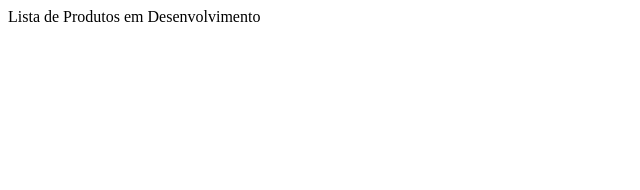
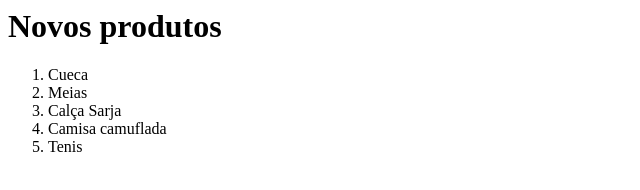
Before and after one commit to dikasudre/gama-no-github, a plain HTML site: page listaprodutos.html in a window 1280 px wide. Shown: the whole page, without its empty margins (0-640 px from the left). Drawn offline with Linux system fonts and the light colour scheme.

Commit message:
criado html da pagina

```diff
--- a/listaprodutos.html
+++ b/listaprodutos.html
@@ -1 +1,15 @@
-Lista de Produtos em Desenvolvimento
+<html>
+	<head>
+		<title>Lista de produtos para Desenvolvimento</title>
+	</head>
+	<body>
+		<h1>Novos produtos</h1>
+		<ol>
+			<li>Cueca</li>
+			<li>Meias</li>
+			<li>Calça Sarja</li>
+			<li>Camisa camuflada</li>
+			<li>Tenis</li>
+		</ol>
+	</body>
+</html>
```
